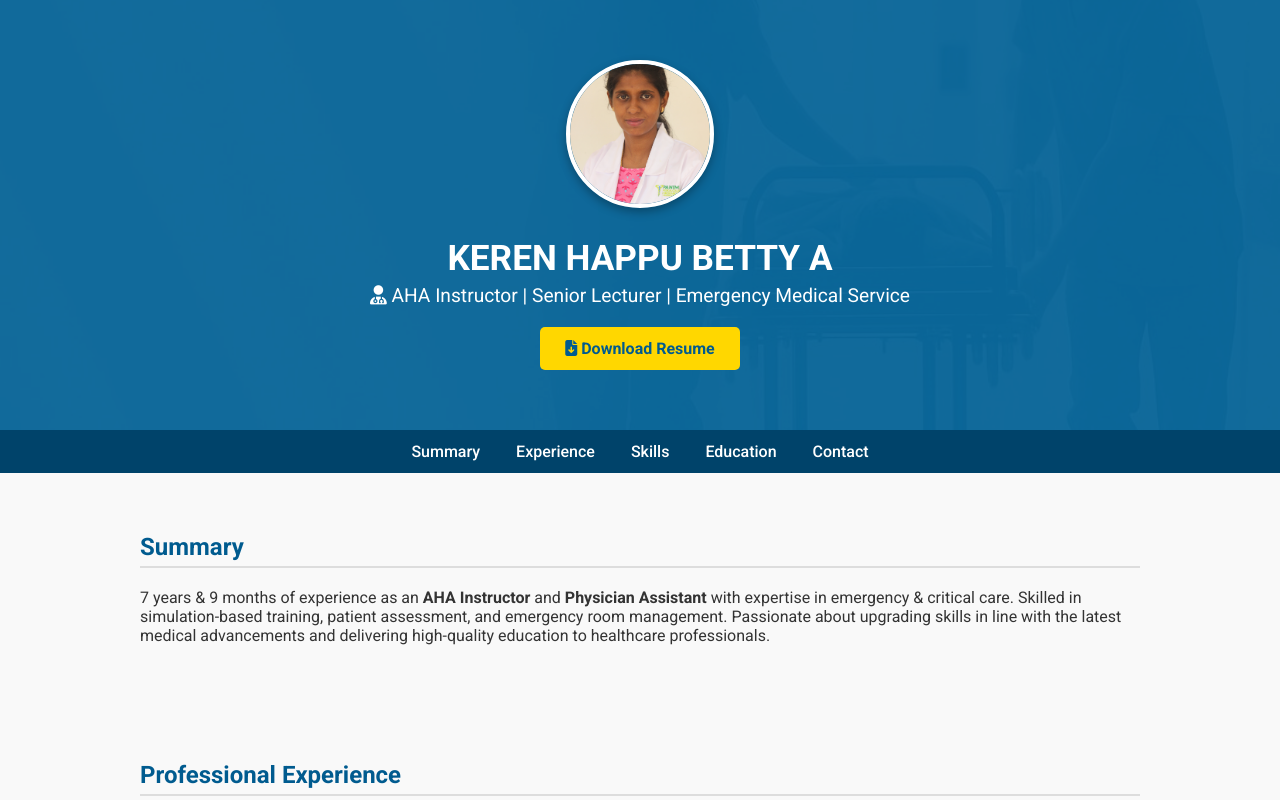
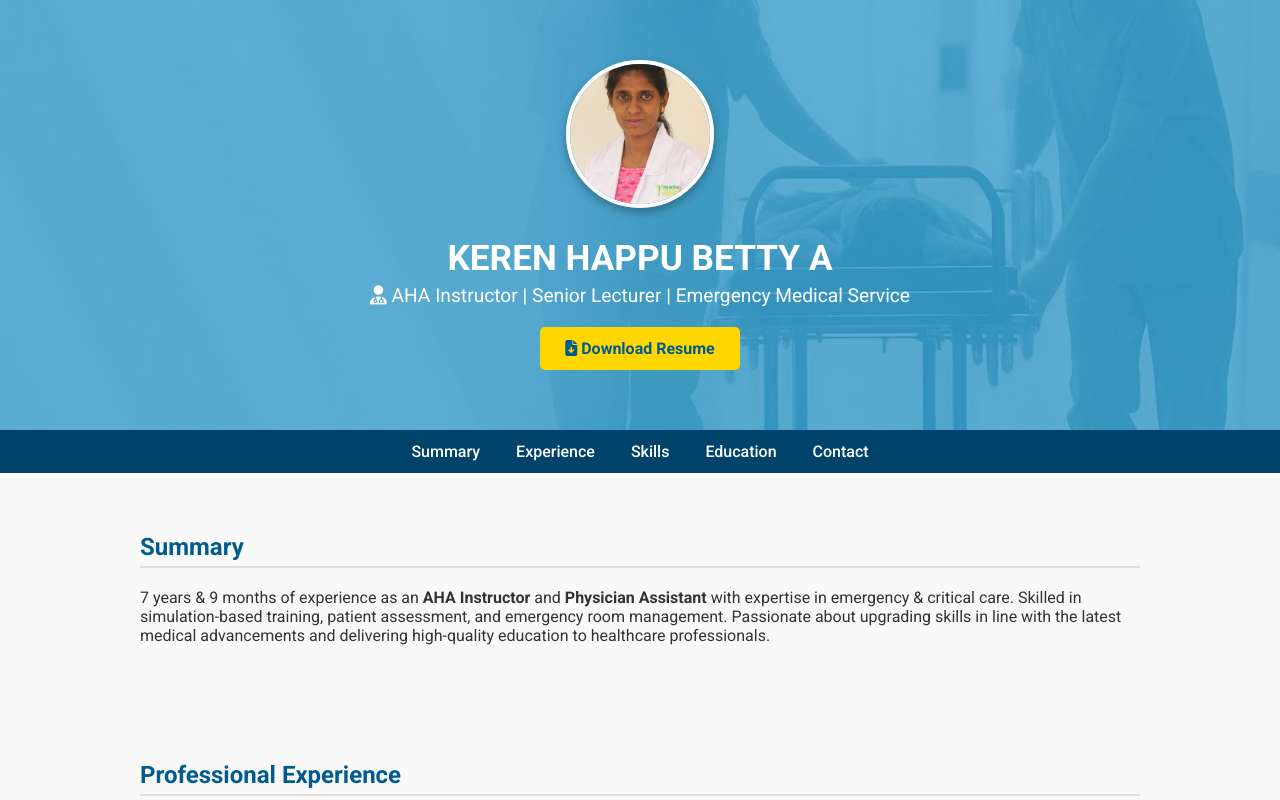
Before and after one commit to kerenbetty93-cmyk/kerenbetty93-cmyk.github.io, a plain HTML site: page index.html in a window 1280 px wide. Shown: the top 800 px of the page. Drawn offline with nearby package versions, Linux system fonts and the light colour scheme.

Commit message:
Update index.html

```diff
--- a/index.html
+++ b/index.html
@@ -36,7 +36,7 @@
         position: absolute;
         top: 0; left: 0;
         width: 100%; height: 100%;
-        background-color: rgba(0, 91, 143, 0.85);
+        background-color: rgba(0, 91, 143, 0.25);
     }
     header * {
         position: relative;
```
